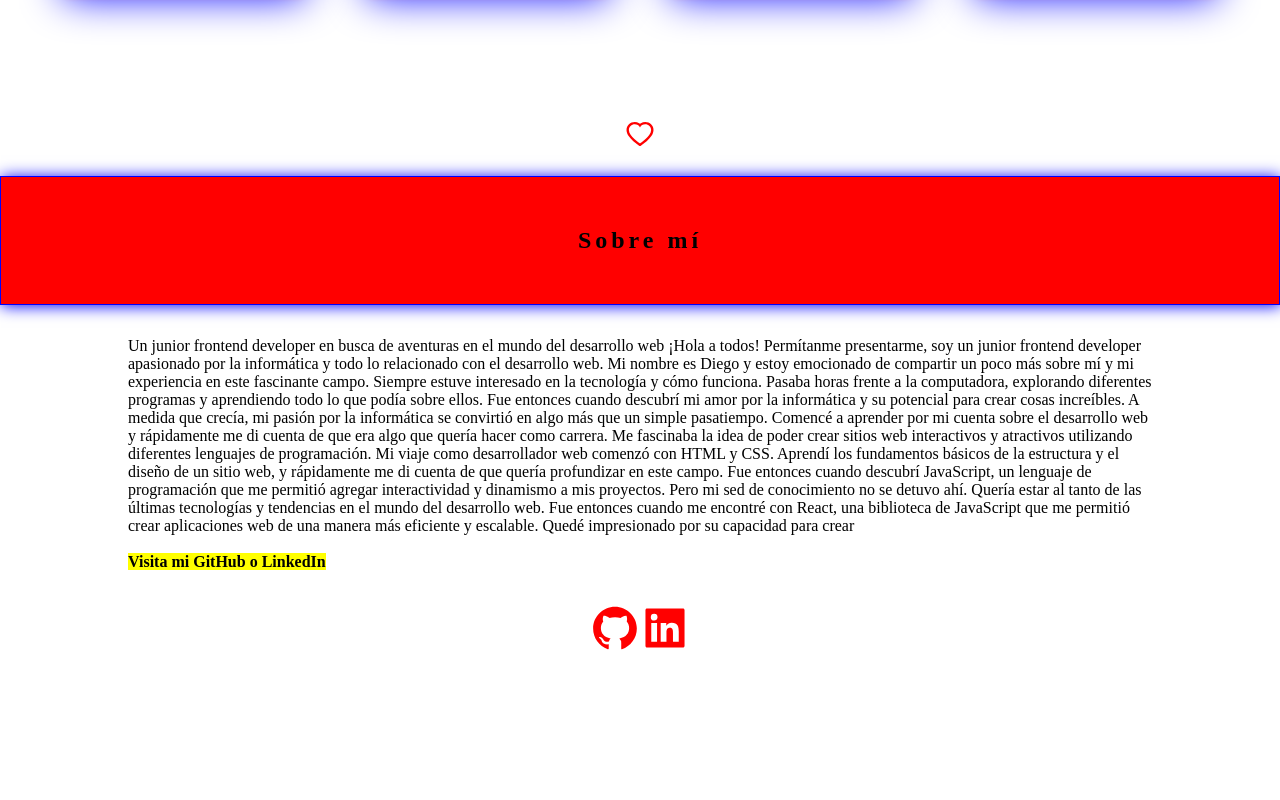
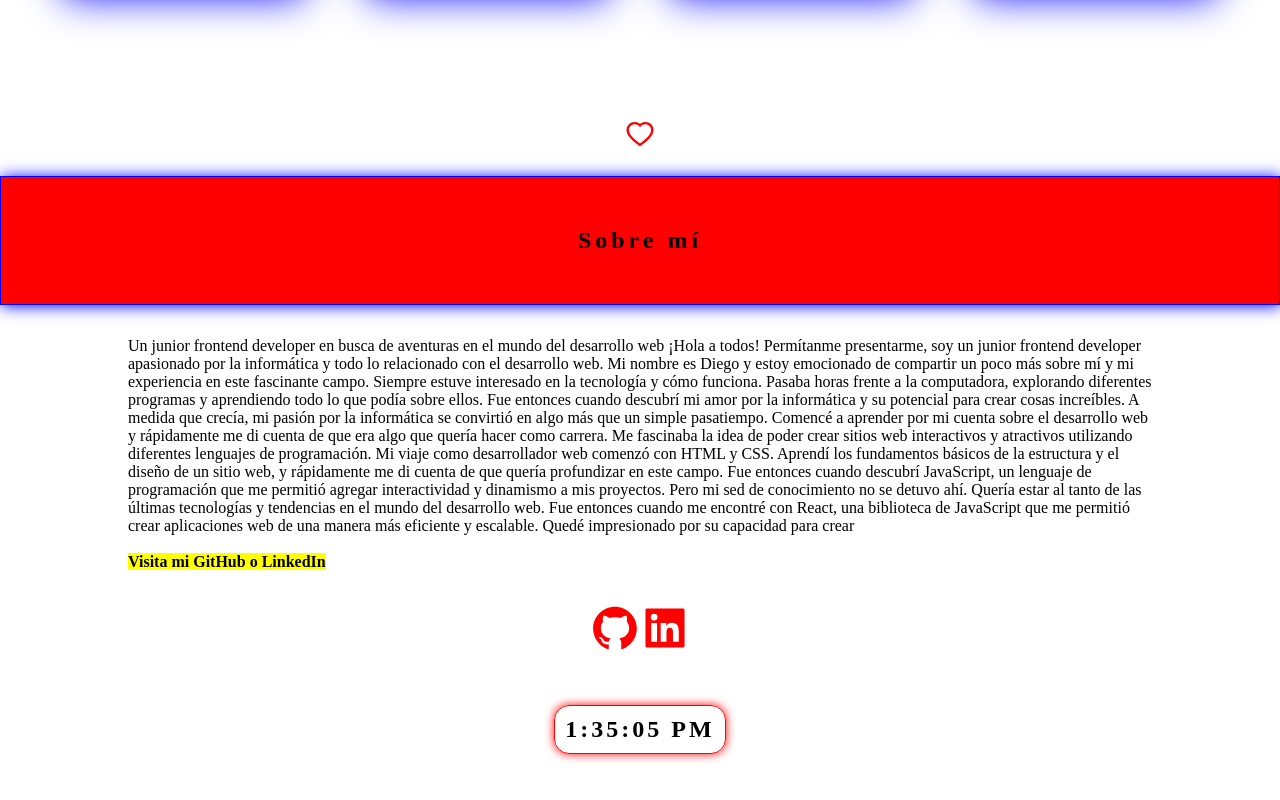
Before and after one commit to diego-monfort-landolt/Landoltdiego, a React (Vite) app: page / in a window 1280 px wide. Shown: the part 1718-2518 px from the top of the page. Before the commit the page ends 2407 px from the top, so only its background shows below. Built offline with nearby package versions, Linux system fonts and the light colour scheme.

Commit message:
added: Clock folder, time.jsx and css added actual time and styles

```diff
--- /dev/null
+++ b/src/component/clock/Time.jsx
@@ -0,0 +1,24 @@
+import React, { useState } from 'react'
+import './time.css'
+
+const Time = () => {
+  let time = new Date().toLocaleTimeString()
+    const [currentTime, setCurrentTime] =  useState(time)
+
+    const updateTime = () => {
+      let time = new Date().toLocaleTimeString()
+      setCurrentTime(time)
+    }
+    setInterval(updateTime, 1000)
+
+  return (
+    <>
+    <div className='time-container'>
+      <h2>{ currentTime }</h2>
+    </div>
+
+    </>
+  )
+}
+
+export default Time
--- /dev/null
+++ b/src/component/clock/time.css
@@ -0,0 +1,23 @@
+.time-container {
+  display: flex;
+  justify-content: center;
+  align-items: center;
+
+  text-align: center;
+
+  margin: 3rem;
+}
+.time-container h2 {
+  padding: 10px;
+  border: 1px solid red;
+  border-radius: 15px;
+
+  box-shadow: 0 0 10px red;
+  outline: none;
+  letter-spacing: 3px;
+  text-wrap: wrap;
+}
+.time-container h2:hover {
+  border: 2px solid red;
+  box-shadow: 0 0 20px red;
+}
--- a/src/pages/Home.jsx
+++ b/src/pages/Home.jsx
@@ -7,6 +7,7 @@ import ExpSlider from '../component/ExpSlider';
 import Works from '../component/Works/Works';
 import { AiOutlineHeart } from "react-icons/ai";
 import confetti from 'canvas-confetti';
+import Time from '../component/clock/time';
 
 export const Home = () => {
   const [like, setLike] = useState(),
@@ -96,6 +97,7 @@ export const Home = () => {
             </a>
           </div>
         </div>
+        <Time />
       </main>
 
     </>
```
